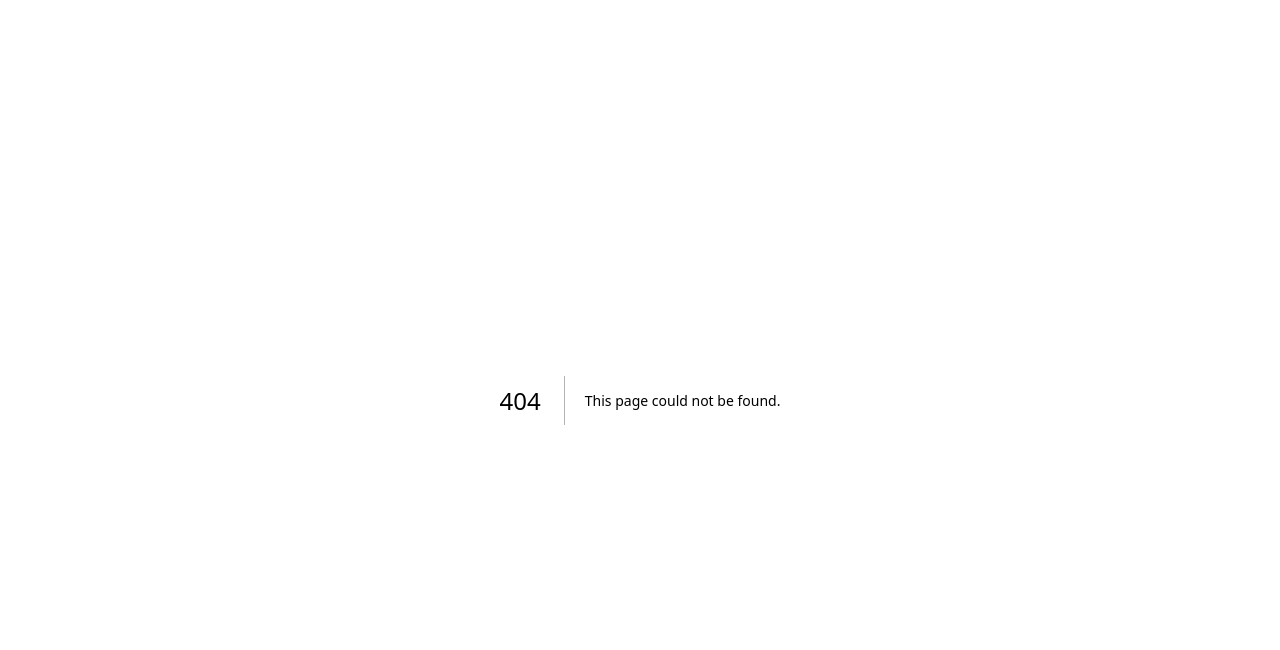
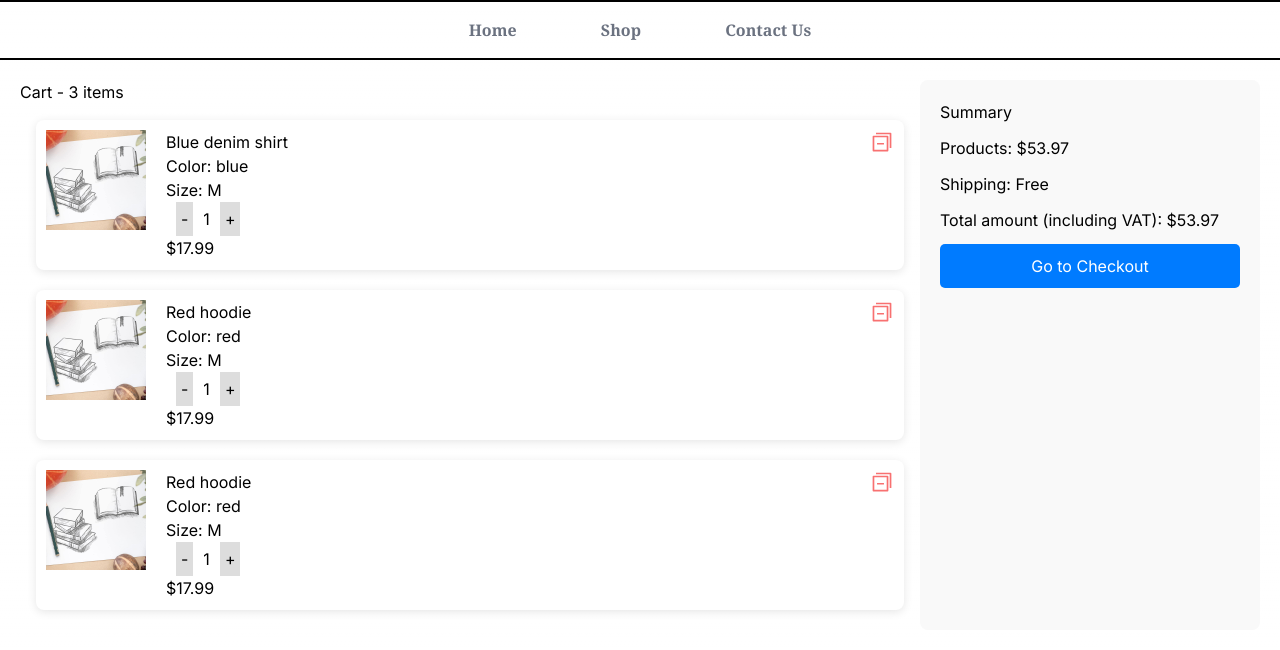
Before and after one commit to rahul02dahiya/studyHub, a Next.js app: page /cart in a window 1280 px wide. Before the commit this address had no page. Shown: the top 650 px of the page. Built offline with nearby package versions, Linux system fonts and the light colour scheme.

Commit message:
cart page added

```diff
--- /dev/null
+++ b/src/app/cart/page.js
@@ -0,0 +1,62 @@
+'use client'
+
+
+import Navbar from "@/components/Navbar"
+import CartItem from '@/components/CartItem';
+import Summary from '@/components/Summary';
+import { useState } from 'react';
+
+const page = () => {
+  const cartItems = [
+    {
+      id: 1,
+      name: 'Blue denim shirt',
+      color: 'blue',
+      size: 'M',
+      price: 17.99,
+      image: '/images/book.jpg', // placeholder image path
+    },
+    {
+      id: 2,
+      name: 'Red hoodie',
+      color: 'red',
+      size: 'M',
+      price: 17.99,
+      image: '/images/book.jpg', // placeholder image path
+    },
+    {
+      id: 3,
+      name: 'Red hoodie',
+      color: 'red',
+      size: 'M',
+      price: 17.99,
+      image: '/images/book.jpg', // placeholder image path
+    },
+  ];
+
+  const [total, setTotal] = useState(
+    cartItems.reduce((sum, item) => sum + item.price, 0)
+  );
+
+  const updateTotal = () => {
+    const newTotal = cartItems.reduce((sum, item) => sum + item.price, 0);
+    setTotal(newTotal);
+  };
+
+  return (
+    <div>
+      <Navbar />
+    <div className="cart-page">
+      <div className="cart-items">
+        <h2>Cart - {cartItems.length} items</h2>
+        {cartItems.map(item => (
+          <CartItem key={item.id} item={item} />
+        ))}
+      </div>
+      <Summary total={total} itemCount={cartItems.length} />
+    </div>
+    </div>
+  );
+};
+
+export default page;
--- a/src/app/globals.css
+++ b/src/app/globals.css
@@ -31,3 +31,60 @@ body {
     text-wrap: balance;
   }
 }
+
+/* styles/globals.css */
+.cart-page {
+  display: flex;
+  justify-content: space-around;
+  padding: 20px;
+}
+
+.cart-items {
+  flex: 3;
+}
+
+.summary {
+  flex: 1;
+  background-color: #f9f9f9;
+  padding: 20px;
+  border-radius: 8px;
+}
+
+.cart-item {
+  display: flex;
+  justify-content: space-between;
+  margin-bottom: 20px;
+  padding: 10px;
+  background-color: white;
+  border-radius: 8px;
+  box-shadow: 0 2px 10px rgba(0, 0, 0, 0.1);
+}
+
+.cart-item .image img {
+  width: 100px;
+  height: 100px;
+  object-fit: cover;
+}
+
+.cart-item .details {
+  flex: 1;
+  padding-left: 20px;
+}
+
+.quantity-controls button {
+  margin: 0 10px;
+  padding: 5px;
+  background-color: #ddd;
+  border: none;
+  cursor: pointer;
+}
+
+.checkout-button {
+  background-color: #007bff;
+  color: white;
+  padding: 10px;
+  border: none;
+  width: 100%;
+  border-radius: 5px;
+  cursor: pointer;
+}
--- /dev/null
+++ b/src/app/info/page.js
@@ -0,0 +1,10 @@
+
+
+const page = ({searchParams}) => {
+
+    return (
+        <div>{searchParams.data}</div>
+    )
+}
+
+export default page
--- a/src/components/BookShelf.jsx
+++ b/src/components/BookShelf.jsx
@@ -1,8 +1,8 @@
-'use client'
 
 import Image from "next/image";
 import { Signika } from 'next/font/google';
-import { useEffect } from "react";
+import styles from "@/app/page.module.css";
+
 
 const signika = Signika({
   weight: '500',
@@ -11,29 +11,31 @@ const signika = Signika({
 
 const BookShelf = () => {
 
-  useEffect(()=>{
-    const handBookElement = document.getElementById("hand-books");
-    console.log(handBookElement);
-    if (handBookElement) {
-      handBookElement.scrollIntoView({behavior:"smooth", block:"nearest", inline:"center"});
-    }
-  },[]);
-
   return (
-    <div className={`${signika.className} container mx-auto items-center justify-center w-full flex flex-col md:h-[100vh] mt-8 border-b-2`}>
-    <h1 className="text-4xl self-start text-blue-900 mt-6">Get the best deals here</h1>
-    <div className="w-full overflow-x-auto md:container md:mx-8 md:my-4 md:h-full md:flex md:justify-center md:items-center ">
-        <ul className="flex gap-5 py-10 md:grid md:grid-cols-5 md:justify-around md:w-full md:h-full">
+    <div className={`${signika.className}  container mx-auto items-center justify-center w-full flex flex-col md:h-[100vh] mt-8 border-b-2`}>
+      <h1 className="text-4xl self-start text-blue-900 mt-6">Get the best deals here</h1>
+      <div className="w-full overflow-x-auto md:container md:mx-8 md:my-4 md:h-full md:flex md:justify-center md:items-center ">
+        <ul className={`flex gap-5 py-10 md:grid md:grid-cols-5 md:justify-around md:w-full md:h-full ${styles.hideScroll}`}>
           {[
-            { src: '/tile/colorBook.webp', title: 'Color Books', price: 'Rs.99 /-' , id: 'color-books' },
-            { src: '/tile/globeBook.webp', title: 'Globe Books', price: 'Rs.99 /-' , id: 'globe-books' },
-            { src: '/tile/handBook.webp', title: 'Hand Books', price: 'Rs.99 /-' , id: 'hand-books' },
-            { src: '/tile/peaceBook.webp', title: 'Peace Books', price: 'Rs.99 /-' , id: 'peace-books' },
-            { src: '/tile/pileOfBook.webp', title: 'Pile Of Books', price: 'Rs.99 /-' , id: 'pile-of-books' },
+            { src: '/tile/colorBook.webp', title: 'Color Books', price: 'Rs.99 /-', id: 'color-books' },
+            { src: '/tile/globeBook.webp', title: 'Globe Books', price: 'Rs.99 /-', id: 'globe-books' },
+            { src: '/tile/handBook.webp', title: 'Hand Books', price: 'Rs.99 /-', id: 'hand-books' },
+            { src: '/tile/peaceBook.webp', title: 'Peace Books', price: 'Rs.99 /-', id: 'peace-books' },
+            { src: '/tile/pileOfBook.webp', title: 'Pile Of Books', price: 'Rs.99 /-', id: 'pile-of-books' },
           ].map((book, index) => (
             <li key={index} id={book.id} className="min-w-[200px] flex-shrink-0 md:h-full md:flex-col md:w-full">
+
               <div className="relative w-full h-60 md:h-[80%]">
-                <Image src={book.src} objectFit="cover" layout="fill" alt="image" />
+
+                <Image
+                  src={book.src}
+                  fill
+                  style={{ objectFit: "cover" }}
+                  sizes="(max-width: 768px) 100vw, (max-width: 1200px) 50vw, 33vw"
+                  alt="image"
+                  priority={index === 0}
+                />
+
               </div>
               <h3 className="text-xl md:text-2xl m-2">{book.title}</h3>
               <h4 className="text-lg md:text-xl mx-3">{book.price}</h4>
--- a/src/components/Cards.jsx
+++ b/src/components/Cards.jsx
@@ -27,13 +27,19 @@ const Cards = () => {
                             { src: '/tile/colorBook.webp', title: 'Color Books', price: 99 },
                             { src: '/tile/colorBook.webp', title: 'Color Books', price: 99 }
                         ].map((book, index) => (
-                            <li className="w-full h-60 bg-slate-300 relative border-[1px] border-slate-300">
+                            <li className="w-full h-72 bg-slate-300 relative border-[1px] border-slate-300">
                                 <div className="container relative w-[70%] m-auto h-full bg-black">
-                                    <Image src={book.src} layout="fill" objectFit="cover" />
+                                    <Image src={book.src} fill style={{objectFit:"cover"}} sizes="(max-width: 768px) 100vw, (max-width: 1200px) 50vw, 33vw" alt="image" />
                                 </div>
-                                <div className="w-full h-[25%] bg-white bottom-0 absolute flex flex-col justify-center items-center">
+                                <div className="w-full h-[30%] bg-white bottom-0 absolute flex flex-col justify-center items-center">
+                                    <div className="m-1">
                                     <p className="text-[1rem] leading-none -mb-1">{book.title}</p>
                                     <p className="text-[1.5rem] font-serif text-slate-600" > <sup className="text-[0.8rem]">&#8377;</sup> {book.price}</p>
+                                    </div>
+                                    <div className="flex w-full h-full">
+                                        <button className="bg-[#ffe54fde] text-blue-900 w-full">Buy Now</button>
+                                        <button className="bg-[#ffb74fde] text-gray-700 w-full">Add to Cart</button>
+                                    </div>
                                 </div>
                             </li>
                         ))
--- /dev/null
+++ b/src/components/CartItem.jsx
@@ -0,0 +1,39 @@
+// components/CartItem.js
+"use client"
+
+import { useState } from 'react';
+import { AiOutlineSwitcher } from "react-icons/ai";
+
+
+const CartItem = ({ item }) => {
+  const [quantity, setQuantity] = useState(1);
+
+  const handleIncrement = () => setQuantity(prev => prev + 1);
+  const handleDecrement = () => {
+    if (quantity > 1) setQuantity(prev => prev - 1);
+  };
+
+  return (
+    <div className="cart-item m-4">
+      <div className="image">
+        <img src={item.image} alt={item.name} />
+      </div>
+      <div className="details">
+        <h3>{item.name}</h3>
+        <p>Color: {item.color}</p>
+        <p>Size: {item.size}</p>
+        <div className="quantity-controls">
+          <button onClick={handleDecrement}>-</button>
+          <span>{quantity}</span>
+          <button onClick={handleIncrement}>+</button>
+        </div>
+        <p className="price">${(item.price * quantity).toFixed(2)}</p>
+      </div>
+      <div className="actions">
+        <button className=" text-2xl text-red-400"><AiOutlineSwitcher /></button>
+      </div>
+    </div>
+  );
+};
+
+export default CartItem;
--- a/src/components/Header.jsx
+++ b/src/components/Header.jsx
@@ -4,6 +4,7 @@ import { MdShoppingCart } from "react-icons/md";
 import { Monoton } from 'next/font/google'
 
 const monoton = Monoton({subsets:['latin'], weight:'400' });
+import Link from "next/link";
 
 const Header = () => {
 
@@ -18,7 +19,9 @@ const Header = () => {
               { isLoggedIn ? <CgProfile/> : <IoLogIn/>}
           </div>
           <div id="cartBtn" className="hover:text-blue-400">
+              <Link href='/cart'>
               <MdShoppingCart/>
+              </Link>
           </div>
         </div>
     </div>
--- a/src/components/Navbar.jsx
+++ b/src/components/Navbar.jsx
@@ -1,11 +1,13 @@
+import Link from "next/link"
 
 const Navbar = () => {
   return (
     <nav className="border-y-2 border-black w-full hover">
       <ul className="flex my-4 mx-auto w-full md:w-1/3 justify-around font-semibold font-serif text-gray-500 :">
-        <li className="hover:text-black">Home</li>
-        <li className="hover:text-black">Shop</li>
-        <li className="hover:text-black">Contact Us</li>
+
+        <Link href='/'><li className="hover:text-black">Home</li></Link>
+        <Link href='/'><li className="hover:text-black">Shop</li></Link>
+        <Link href='/'><li className="hover:text-black">Contact Us</li></Link>
       </ul>
     </nav>
   )
--- /dev/null
+++ b/src/components/Summary.jsx
@@ -0,0 +1,14 @@
+// components/Summary.js
+const Summary = ({ total, itemCount }) => {
+    return (
+      <div className="summary flex-col flex gap-3">
+        <h2>Summary</h2>
+        <p>Products: ${total.toFixed(2)}</p>
+        <p>Shipping: Free</p>
+        <p>Total amount (including VAT): ${total.toFixed(2)}</p>
+        <button className="checkout-button">Go to Checkout</button>
+      </div>
+    );
+  };
+
+  export default Summary;
```
Also changed, not shown: src/app/page.module.css (+8 -4 lines).
